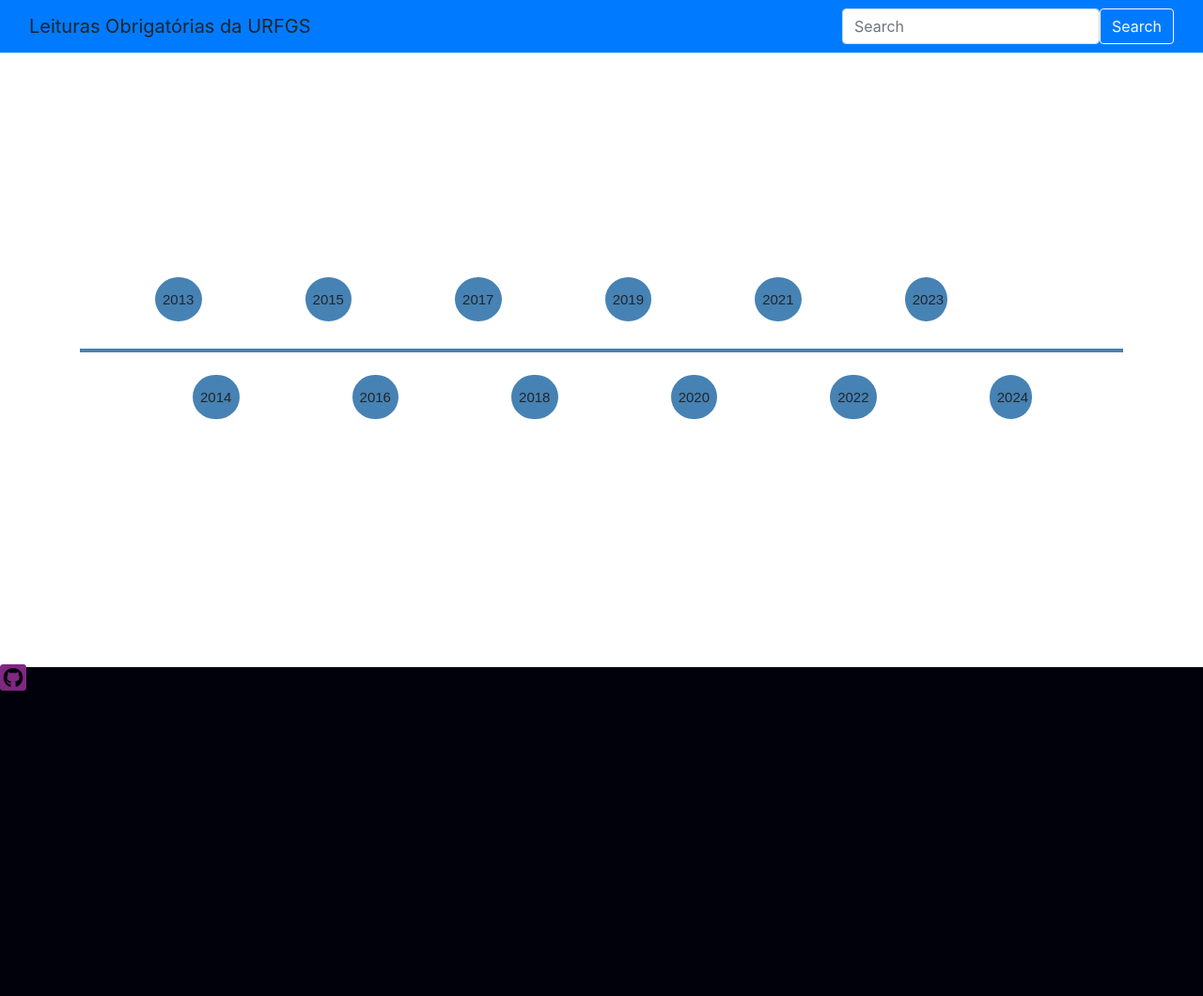
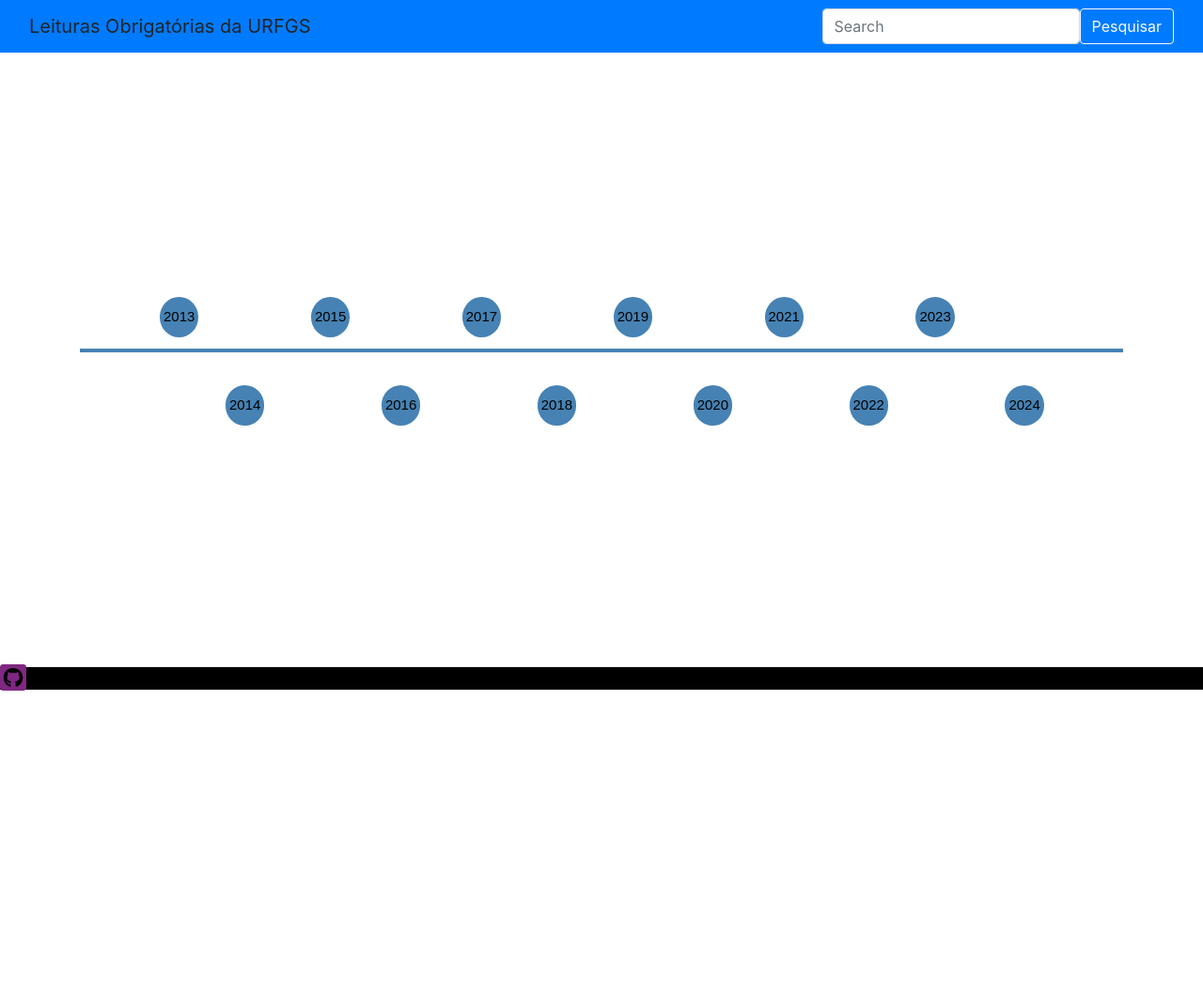
Before and after one commit to senacrs-emti/2023-2MB-educom-G03, a PHP site: page / in a window 1280 px wide. Shown: the whole page at 94% size. After the commit the page ends 735 px from the top, so only its background shows below. Run offline with PHP 8.4, Linux system fonts and the light colour scheme.

Commit message:
atualização codigo + css

```diff
--- a/CONEXÃO/assets/style.css
+++ b/CONEXÃO/assets/style.css
@@ -4,31 +4,43 @@
 }
 .ul1 {
     display: inline;
-    padding-top: 15px;
-    padding-bottom: 15px;
+    padding-top: 10px;
+    padding-bottom: 10px;
     padding-right: 4px;
-    padding-left: 8px;
+    padding-left: 4px;
     font-family: Arial, Helvetica, sans-serif;
     font-size: 15px;
     border-radius: 100%;
-    margin-left: 80px;
+    margin-left: 85px;
     margin-right: 30px;
     margin-bottom: 100px;
-    margin-top: 100px;
+    margin-top: 10px;
     background-color: steelblue;
+    transition: all 0.5s;
+    cursor: pointer;
+    border: none;
+}
+.ul1:hover{
+    transform: scale(1.2);
 }
 .ul2 {
     display: inline;
-    padding-top: 15px;
-    padding-bottom: 15px;
+    padding-top: 10px;
+    padding-bottom: 10px;
     padding-right: 4px;
-    padding-left: 8px;
+    padding-left: 4px;
     font-family: Arial, Helvetica, sans-serif;
     font-size: 15px;
     border-radius: 1000px;
-    margin-right: 65px;
-    margin-left: 55px;
+    margin-right: 30px;
+    margin-left: 90px;
     background-color: steelblue;
+    transition: all 0.5s;
+    cursor: pointer;
+    border: none;
+}
+.ul2:hover{
+    transform: scale(1.2);
 }
 .timeline{
     margin-top: 250px;
@@ -55,16 +67,16 @@ a{
     display:inline;
 }
 a:link{
-    color: inherit;
+    color: unset;
 }
 a:visited{
-    color: inherit;
+    color: unset;
 }
 a:hover{
-    color: inherit;
+    color: transparent;
 }
 a:active{
-    color: inherit;
+    color:unset;
 }
 h1 {
     margin-left: 47.5%;
@@ -130,11 +142,18 @@ h1 {
     margin-top: 100px;
     margin-left: 1px;
 }
-img {
+.imglista {
     width: 400px;
     height: 100%;
 }
+.github {
+    display: block;
+    margin-top: 80px;
+    margin-left: 50px;
+    width: 170px;
+    height: 150px;
+}
 footer {
-    background-color: #01010c;
-    height: 350px;
+    background-color: #000000;
+    height: auto;
 }
--- a/index.html
+++ b/index.html
@@ -3,6 +3,7 @@
 <head>
     <meta charset="UTF-8">
     <meta name="viewport" content="width=device-width, initial-scale=1.0">
+    <link rel="shortcut icon" href="PAGINAS/img/livro.png"/>
     <title>Leituras Obrigatórias</title>
     <link rel="stylesheet" href="https://cdn.jsdelivr.net/npm/bootstrap@4.6.2/dist/css/bootstrap.min.css" integrity="sha384-xOolHFLEh07PJGoPkLv1IbcEPTNtaed2xpHsD9ESMhqIYd0nLMwNLD69Npy4HI+N" crossorigin="anonymous">
     <link rel="stylesheet" href="../2023-2MB-educom-G03/CONEXÃO/assets/style.css">
@@ -16,7 +17,7 @@
                     <a class="navbar-brand" href="index.html">Leituras Obrigatórias da URFGS</a>
                     <form class="d-flex" role="search">
                       <input class="form-control me-2" type="search" placeholder="Search" aria-label="Search">
-                      <button class="btn btn-outline-light" type="submit">Search</button>
+                      <button class="btn btn-outline-light" type="submit">Pesquisar</button>
                     </form>
                   </div>
               </nav>
@@ -25,22 +26,22 @@
     <section class="timeline">
         <div class="timeline_container container">
             <div class="timeline_dates_up">
-                <a href="URFGS_PG-2013.php?ano=2013"><ul class="ul1"> 2013 </ul></a>
-                <a href="URFGS_PG-2013.php?ano=2015"><ul class="ul1"> 2015 </ul></a>
-                <a href="URFGS_PG-2013.php?ano=2017"><ul class="ul1"> 2017 </ul></a>
-                <a href="URFGS_PG-2013.php?ano=2019"><ul class="ul1"> 2019 </ul></a>
-                <a href="URFGS_PG-2013.php?ano=2021"><ul class="ul1"> 2021 </ul></a>
-                <a href="URFGS_PG-2013.php?ano=2023"><ul class="ul1"> 2023 </ul></a>
+                <a href="URFGS_PG-2013.php?ano=2013"><button class="ul1"> 2013 </button></a>
+                <a href="URFGS_PG-2013.php?ano=2015"><button class="ul1"> 2015 </button></a>
+                <a href="URFGS_PG-2013.php?ano=2017"><button class="ul1"> 2017 </button></a>
+                <a href="URFGS_PG-2013.php?ano=2019"><button class="ul1"> 2019 </button></a>
+                <a href="URFGS_PG-2013.php?ano=2021"><button class="ul1"> 2021 </button></a>
+                <a href="URFGS_PG-2013.php?ano=2023"><button class="ul1"> 2023 </button></a>
             </div>
                 <div class="timeline_line"></div>
        <div class="timeline_container container">
             <div class="timeline_dates_down">
-                <a href="URFGS_PG-2013.php?ano=2014"><ul class="ul2"> 2014 </ul></a>
-                <a href="URFGS_PG-2013.php?ano=2016"><ul class="ul2"> 2016 </ul></a>
-                <a href="URFGS_PG-2013.php?ano=2018"><ul class="ul2"> 2018 </ul></a>
-                <a href="URFGS_PG-2013.php?ano=2020"><ul class="ul2"> 2020 </ul></a>
-                <a href="URFGS_PG-2013.php?ano=2022"><ul class="ul2"> 2022 </ul></a>
-                <a href="URFGS_PG-2013.php?ano=2024"><ul class="ul2"> 2024 </ul></a>
+                <a href="URFGS_PG-2013.php?ano=2014"><button class="ul2"> 2014 </button></a>
+                <a href="URFGS_PG-2013.php?ano=2016"><button class="ul2"> 2016 </button></a>
+                <a href="URFGS_PG-2013.php?ano=2018"><button class="ul2"> 2018 </button></a>
+                <a href="URFGS_PG-2013.php?ano=2020"><button class="ul2"> 2020 </button></a>
+                <a href="URFGS_PG-2013.php?ano=2022"><button class="ul2"> 2022 </button></a>
+                <a href="URFGS_PG-2013.php?ano=2024"><button class="ul2"> 2024 </button></a>
                 </div>
             </div>
         </div>
```
Also changed, not shown: PAGINAS/img/livro.png (added).
